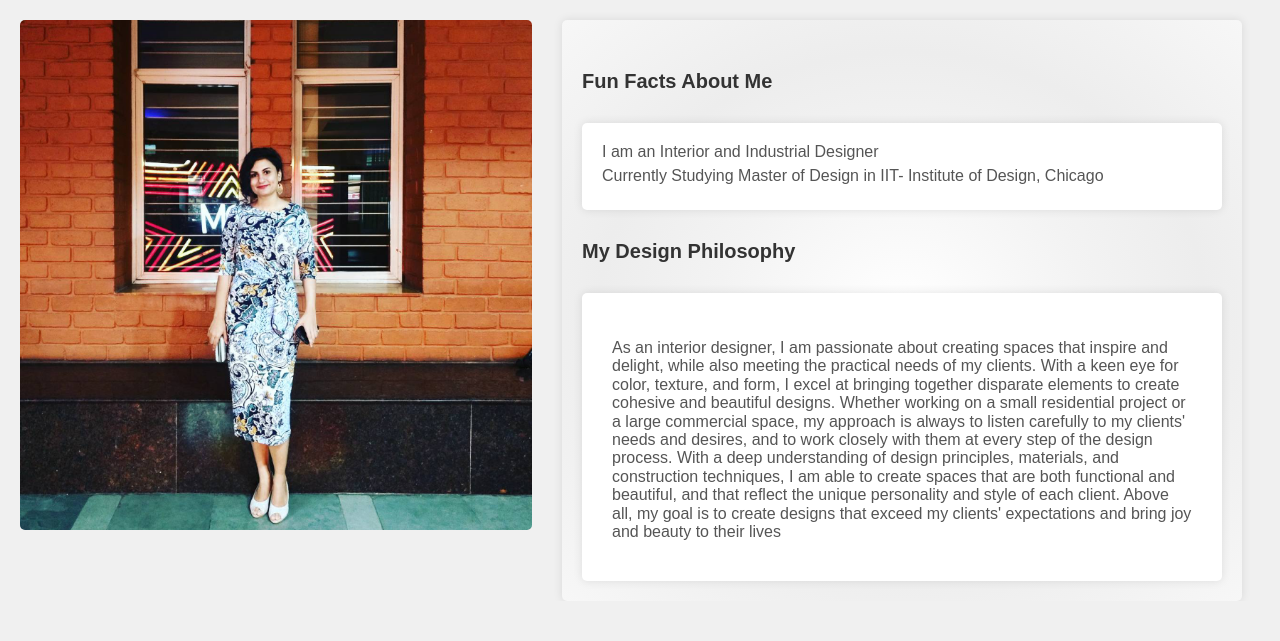
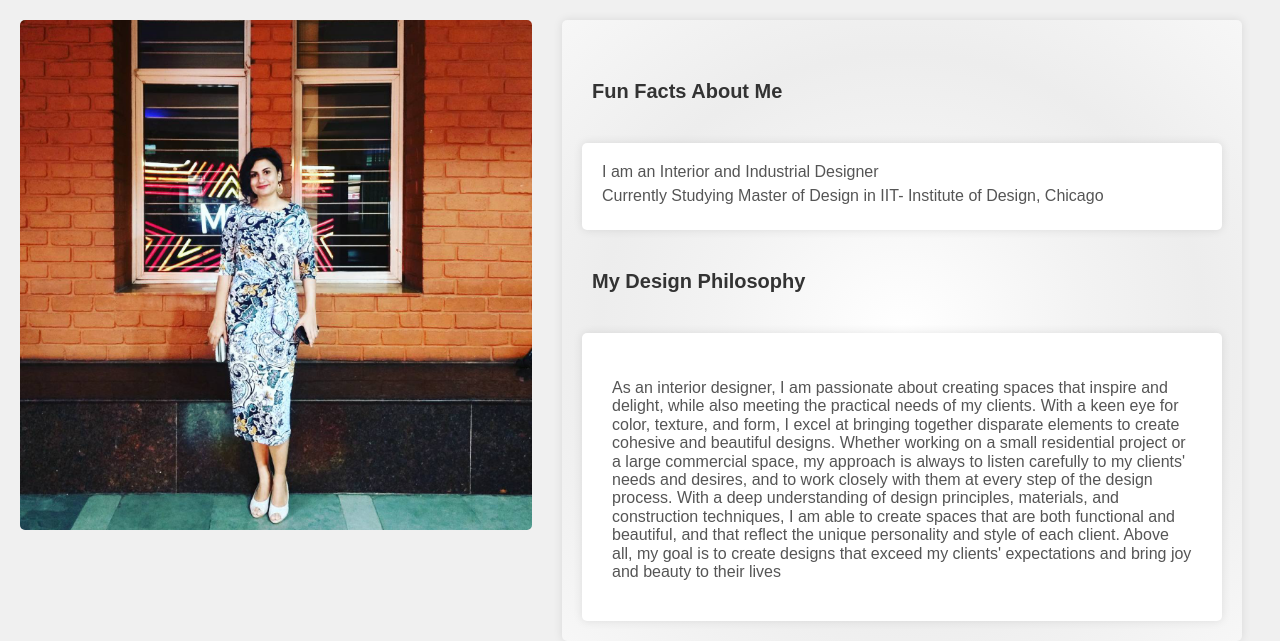
Before and after one commit to jasminesarin/project2, a plain HTML site: page index.html in a window 1280 px wide. Shown: the part 277-918 px from the top of the page. Before the commit the page ends 878 px from the top, so only its background shows below. Drawn offline with Linux system fonts and the light colour scheme; a web font is replaced by a local one.

Commit message:
Update style.css

```diff
--- a/css/style.css
+++ b/css/style.css
@@ -74,7 +74,6 @@ h1 {
 h2 {
   font-size: 20px;
   margin-top: 30px;
-  margin-left:
   padding: 10px;
   color: #333;
 }
```
